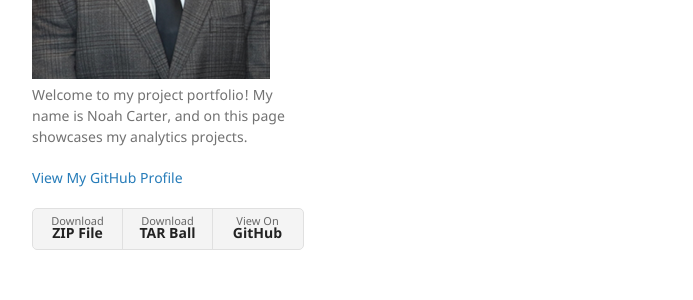
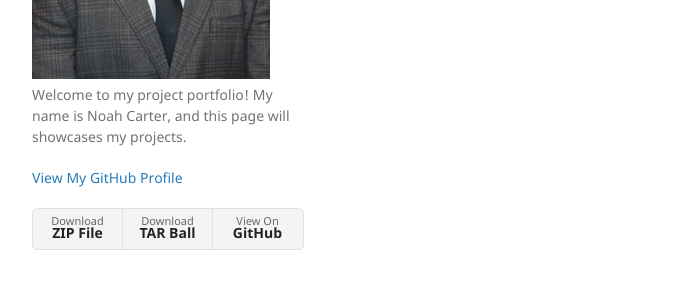
Before and after one commit to NC509/NC509.github.io, a Jekyll site: the page built from another-page.md, in a window 1280 px wide. Shown: the part 341-641 px from the top of the page, without its empty margins (178-871 px from the left). Built offline with Jekyll 4.4.1, drawn with Linux system fonts in a browser that asks for light colours; our own code applies the rules of GitHub Pages for plain Markdown files.

Commit message:
Update _config.yml

```diff
--- a/_config.yml
+++ b/_config.yml
@@ -1,6 +1,6 @@
 title: My Portfolio! #minimal theme #Should it be my name? We will see later.
 logo: /assets/img/GithubPortfolioImage.png
-description: Welcome to my project portfolio! My name is Noah Carter, and on this page showcases my analytics projects.  #Minimal is a theme for GitHub Pages.
+description: Welcome to my project portfolio! My name is Noah Carter, and this page will showcases my projects.  #Minimal is a theme for GitHub Pages.
 show_downloads: true
 google_analytics: # I don't have a google analytics tracking ID. No idea if I will use this option just yet.
 theme: jekyll-theme-minimal
```
